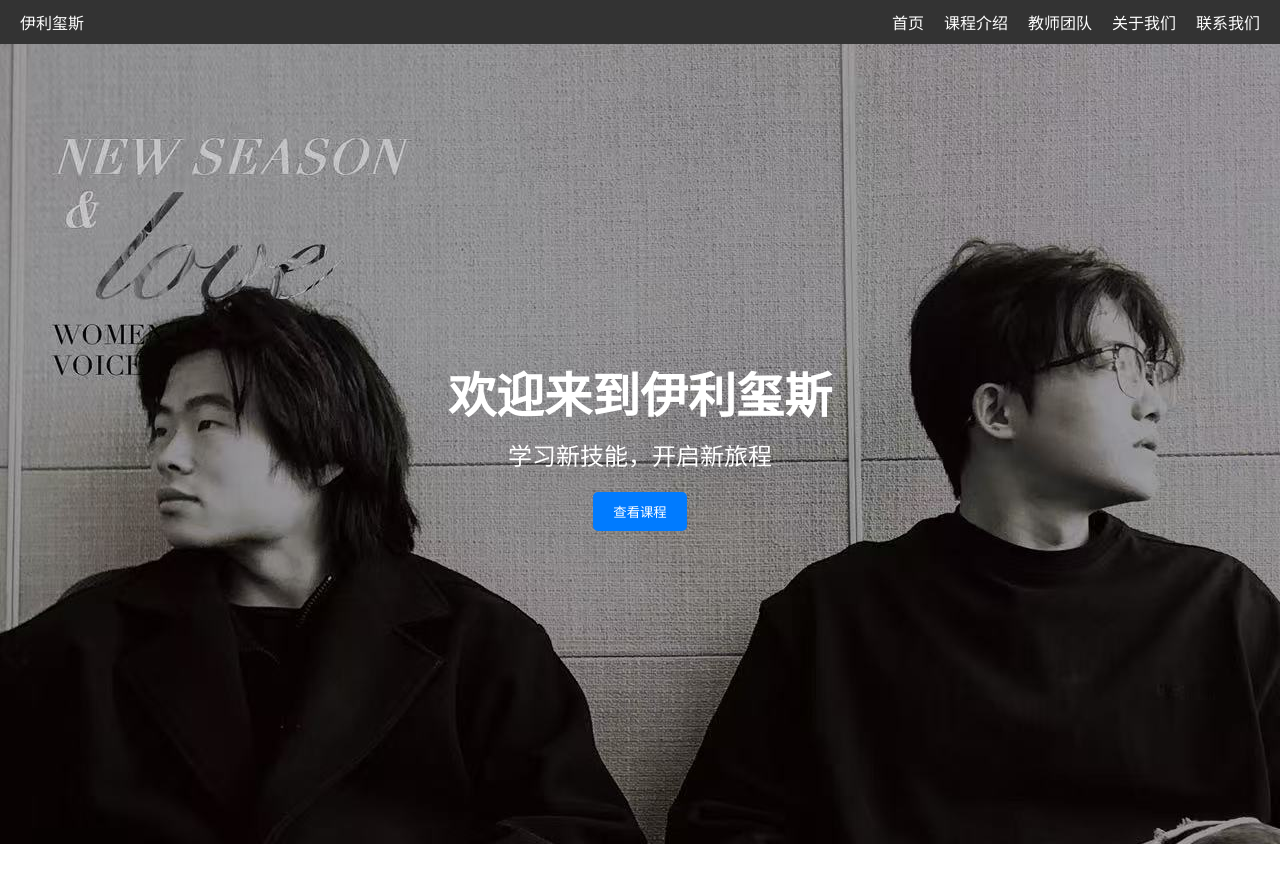
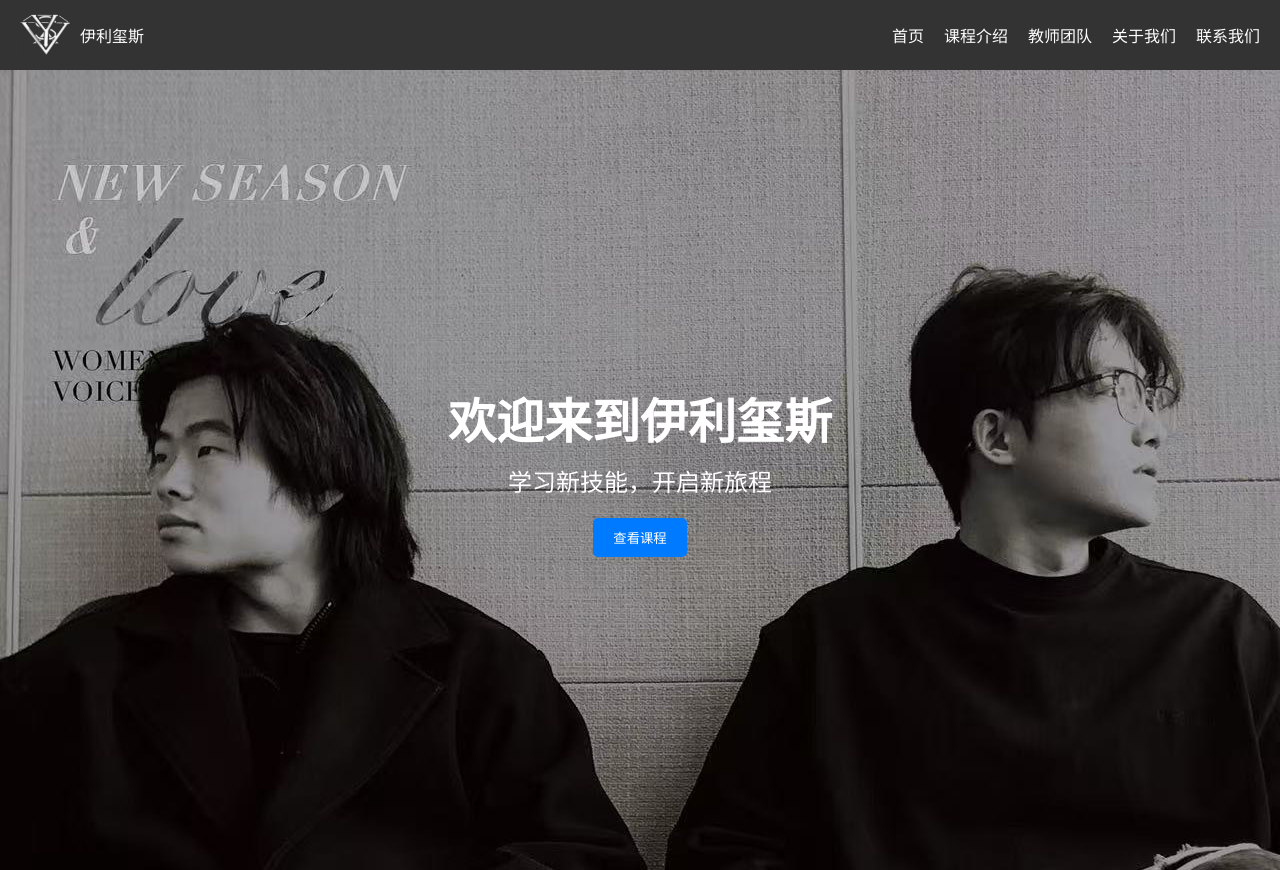
Before and after one commit to TseYatSing/elysium_web, a plain HTML site: page index.html in a window 1280 px wide. Shown: the top 870 px of the page. Drawn offline with Linux system fonts and the light colour scheme.

Commit message:
Add logo

```diff
--- a/index.html
+++ b/index.html
@@ -11,7 +11,9 @@
 <body>
     <header>
         <nav class="navbar">
-            <div class="logo">伊利玺斯</div>
+            <div class="logo">
+                <img src="images/logo-image.jpg" alt="伊利玺斯">伊利玺斯
+            </div>
             <ul class="nav-links">
                 <li><a href="index.html">首页</a></li>
                 <li><a href="courses.html">课程介绍</a></li>
--- a/styles.css
+++ b/styles.css
@@ -104,3 +104,23 @@ body {
 .read-more:hover, .enroll-button:hover {
     background-color: #0056b3;
 }
+
+
+.logo {
+    display: flex;
+    align-items: center;
+    gap: 10px;
+}
+
+
+.logo img {
+    width: 50px;
+    height: auto;
+    vertical-align: middle;
+}
+
+
+.logo span {
+    font-size: 1.2em;
+    font-weight: bold;
+}
```
Also changed, not shown: images/logo-image.jpg (added).
